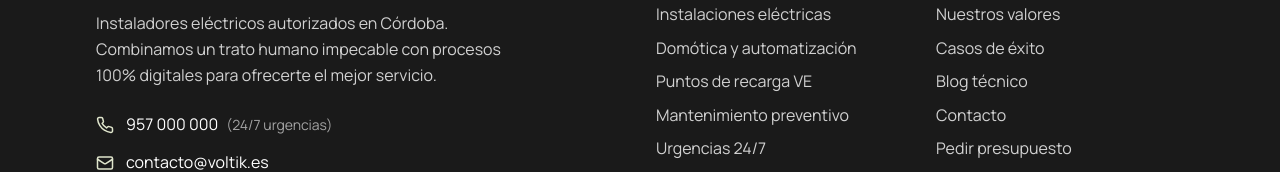
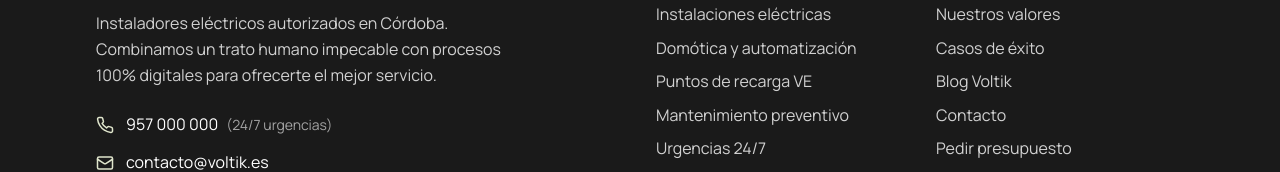
Before and after one commit to Medu-coder/voltik.es, a React (Vite) app: page / in a window 1280 px wide. Shown: the part 6839-7011 px from the top of the page. Built offline with nearby package versions, Linux system fonts and the light colour scheme.

Commit message:
Ajustes footer y Blog Article

```diff
--- a/src/components/layout/Footer.tsx
+++ b/src/components/layout/Footer.tsx
@@ -78,7 +78,7 @@ export default function Footer() {
               <ul className="space-y-2 text-background/80">
                 <li><a href="/#valores" className="hover:text-primary transition-colors">Nuestros valores</a></li>
                 <li><a href="/#casos" className="hover:text-primary transition-colors">Casos de éxito</a></li>
-                <li><a href="/blog" className="hover:text-primary transition-colors">Blog técnico</a></li>
+                <li><a href="/blog" className="hover:text-primary transition-colors">Blog Voltik</a></li>
                 <li><a href="/#contacto" className="hover:text-primary transition-colors">Contacto</a></li>
                 <li><a href="/#contacto" className="hover:text-primary transition-colors">Pedir presupuesto</a></li>
                 <li><a href="/privacidad" className="hover:text-primary transition-colors">Política de privacidad</a></li>
--- a/src/pages/BlogArticle.tsx
+++ b/src/pages/BlogArticle.tsx
@@ -43,13 +43,11 @@ const BlogArticle = () => {
 
             {/* CTA adaptado */}
             <div className="mt-8 flex justify-center">
-              <VoltikButton
-                variant="voltik"
-                size="lg"
-                className="w-full sm:w-auto"
-                asChild
-              >
-                <a href={post.ctaLink} className="no-underline">
+              <VoltikButton variant="voltik" size="lg" className="w-full sm:w-auto" asChild>
+                <a
+                  href={post.ctaLink}
+                  className="no-underline whitespace-normal text-center block"
+                >
                   {post.ctaLabel}
                 </a>
               </VoltikButton>
```
